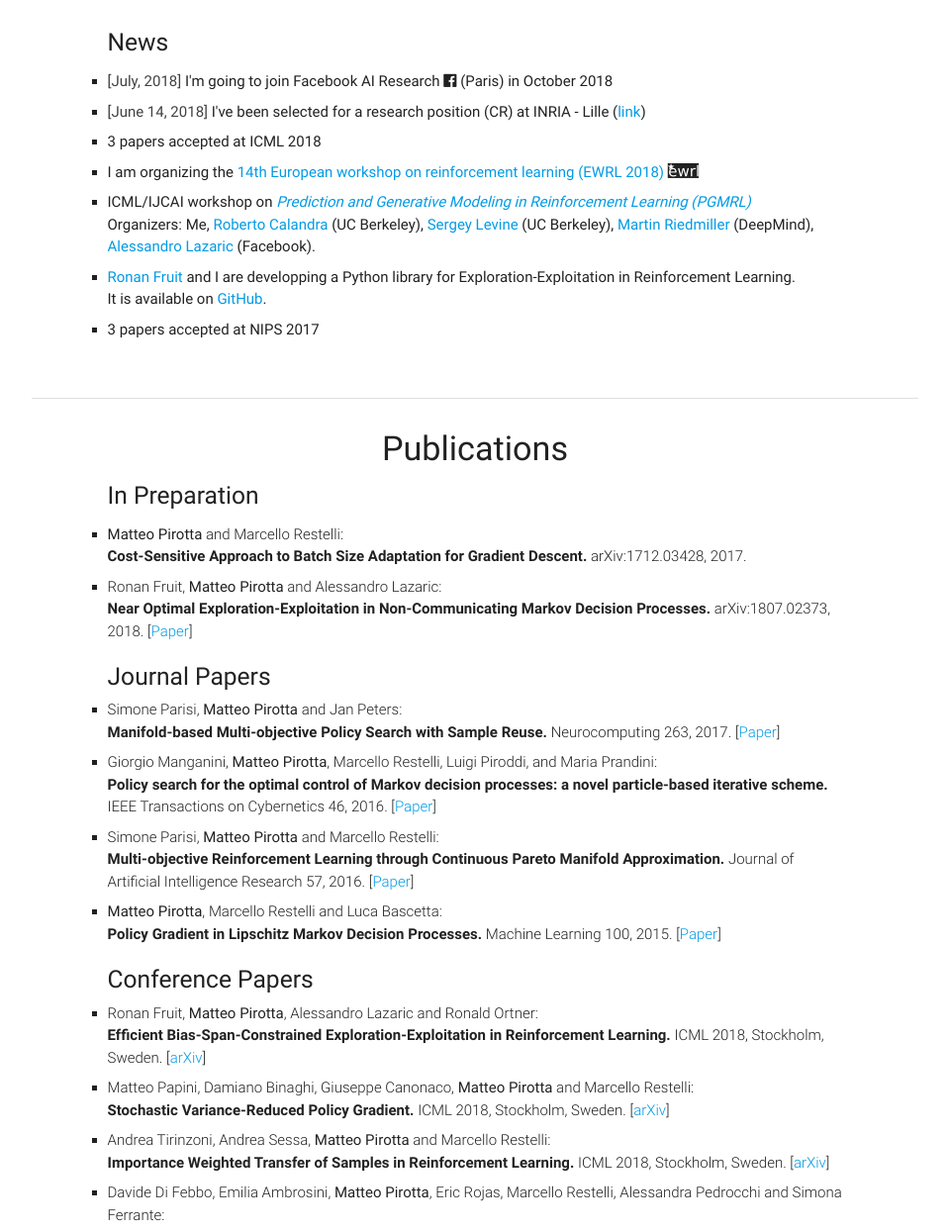
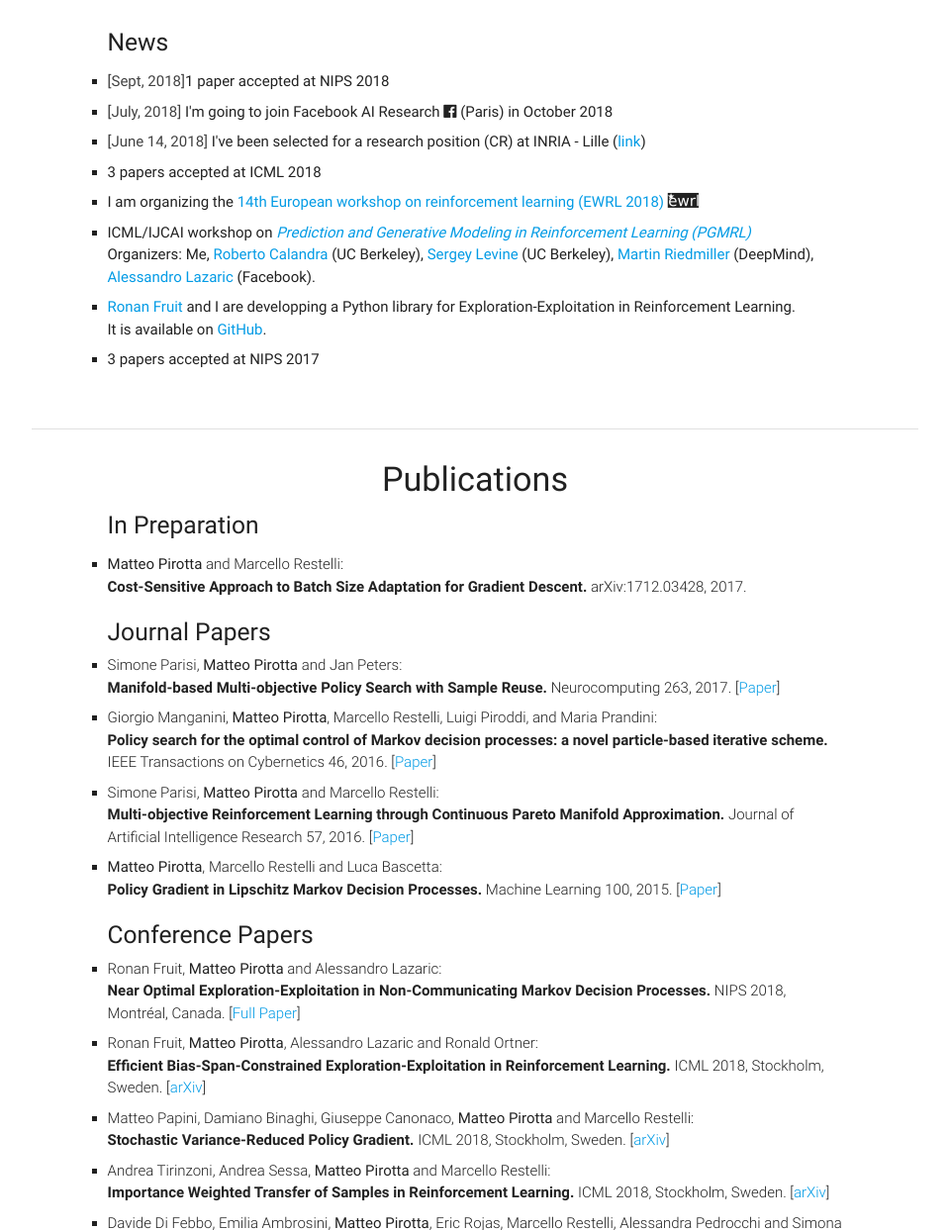
Before and after one commit to teopir/teopir.github.io, a plain HTML site: page index.html in a window 1280 px wide. Shown: the part 1163-2406 px from the top of the page at 99% size, without its empty margins (160-1119 px from the left). Drawn offline with nearby package versions, Linux system fonts and the light colour scheme; some packages are replaced by stand-ins of ours; files whose address does not match are found by name.

Commit message:
Added NIPS18 accepted paper

```diff
--- a/index.html
+++ b/index.html
@@ -128,6 +128,7 @@
 						<div class="col s12 m12 offset-l1 l10">
 							<h5>News</h5>
 							<ul class="pubs_ul">
+								<li><span class="news_date">[Sept, 2018]</span>1 paper accepted at NIPS 2018</li>
 								<li>
 									<span class="news_date">[July, 2018]</span> I'm going to join Facebook AI Research <i class="fab fa-facebook"></i> (Paris) in October 2018
 								</li>
@@ -172,11 +173,6 @@
 							<span class="pubs_title">Cost-Sensitive Approach to Batch Size Adaptation for Gradient Descent.
 							</span> arXiv:1712.03428, 2017.
 						</li>
-						<li>
-							Ronan Fruit, <span class="pubs_me">Matteo Pirotta</span> and Alessandro Lazaric:<br>
-							<span class="pubs_title">Near Optimal Exploration-Exploitation in Non-Communicating Markov Decision Processes.
-							</span> arXiv:1807.02373, 2018. [<a href="https://arxiv.org/abs/1807.02373">Paper</a>]
-						</li>
 					<ul>
 					<h5>Journal Papers</h5>
 					<ul class="pubs_ul">
@@ -209,6 +205,13 @@
 					</ul>
 					<h5>Conference Papers</h5>
 					<ul class="pubs_ul">
+						<li>
+							Ronan Fruit, <span class="pubs_me">Matteo Pirotta</span> and Alessandro Lazaric:<br>
+							<span class="pubs_title">Near Optimal Exploration-Exploitation in Non-Communicating Markov Decision Processes.
+							</span>
+							NIPS 2018, Montr&eacute;al, Canada.
+							[<a href="https://arxiv.org/abs/1807.02373" target="_blank">Full Paper</a>]
+						</li>
 						<li>
 							Ronan Fruit, <span class="pubs_me">Matteo Pirotta</span>, Alessandro Lazaric and Ronald Ortner:<br>
 							<span class="pubs_title">Efficient Bias-Span-Constrained Exploration-Exploitation in Reinforcement Learning.
```
